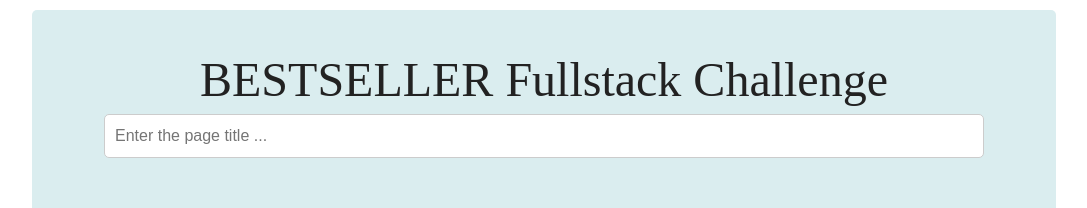
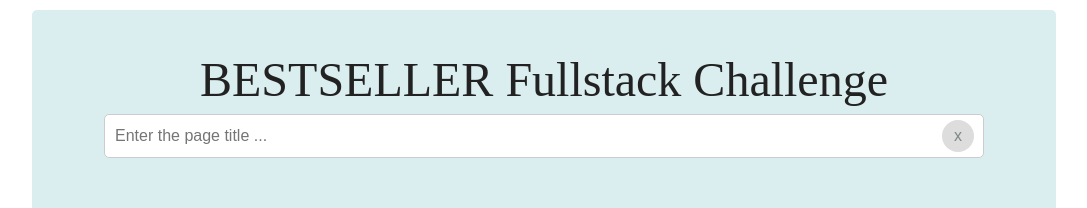
Before and after one commit to bemaxima/wiki-surf, a React (Create React App) app in the folder front-end/: page / in a window 1280 px wide. Shown: the top 208 px of the page, without its empty margins (96-1183 px from the left). Built offline with nearby package versions, Linux system fonts and the light colour scheme.

Commit message:
Enhance the UX by adding clear button to the input.

```diff
--- a/front-end/src/components/Input.tsx
+++ b/front-end/src/components/Input.tsx
@@ -1,6 +1,11 @@
+import React from 'react';
 import styled from "styled-components";
 
-const Input = styled.input`
+interface Props extends React.ComponentPropsWithRef<"input"> {
+  onClear?: React.MouseEventHandler<HTMLButtonElement>;
+}
+
+const InnerInput = styled.input`
   width: 100%;
   border: solid 1px #ccc;
   border-radius: 5px;
@@ -9,4 +14,35 @@ const Input = styled.input`
   box-sizing: border-box;
 `;
 
+const Wrapper = styled.div`
+  position: relative;
+`;
+
+const Button = styled.button`
+  position: absolute;
+  right: 10px;
+  background-color: transparent;
+  border-radius: 50%;
+  width: 2rem;
+  height: 2rem;
+  border: none;
+  color: #41534a9c;
+  top: 50%;
+  transform: translateY(-50%);
+  transition: background-color 0.5s;
+  background-color: #ddd;
+  :hover {
+    background-color: #00FA15;
+  }
+`;
+
+const Input: React.ForwardRefExoticComponent<Props> = React.forwardRef<HTMLInputElement, Props>(
+  ({ onClear = () => undefined, ...inputProps }, ref) => (
+    <Wrapper>
+      <InnerInput {...inputProps} ref={ref} />
+      <Button onClick={onClear}>x</Button>
+    </Wrapper>
+  )
+);
+
 export default Input;
--- a/front-end/src/containers/Main.tsx
+++ b/front-end/src/containers/Main.tsx
@@ -1,5 +1,5 @@
 import React, { useEffect, useRef, useState } from 'react';
-import Input from '../components/Input';
+import InnerInput from '../components/Input';
 import WikiArticle from './WikiArticle';
 import { useDebounce } from '../hooks/useDebounce';
 
@@ -17,10 +17,11 @@ const Main: React.FC = () => {
 
   return (
     <>
-      <Input
+      <InnerInput
         ref={input}
         value={keyword}
         onChange={e => setKeyword(e.target.value)}
+        onClear={() => setKeyword('')}
         placeholder='Enter the page title ...'
       />
       {page && <WikiArticle page={page} />}
```
